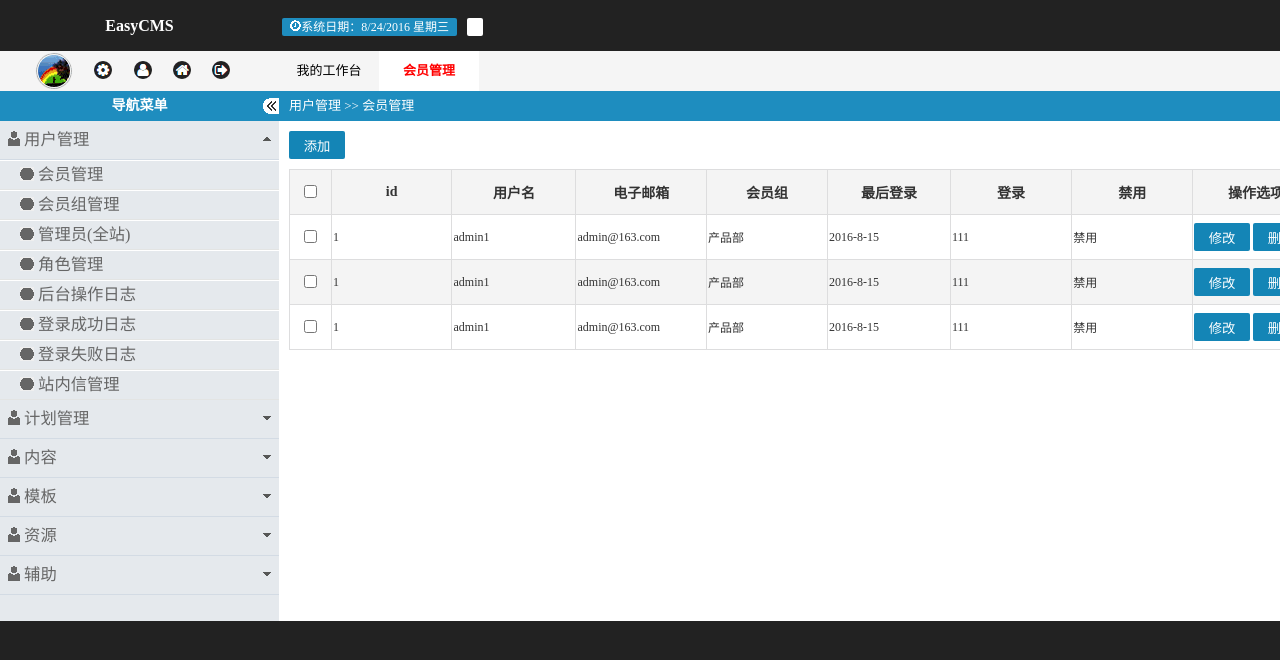
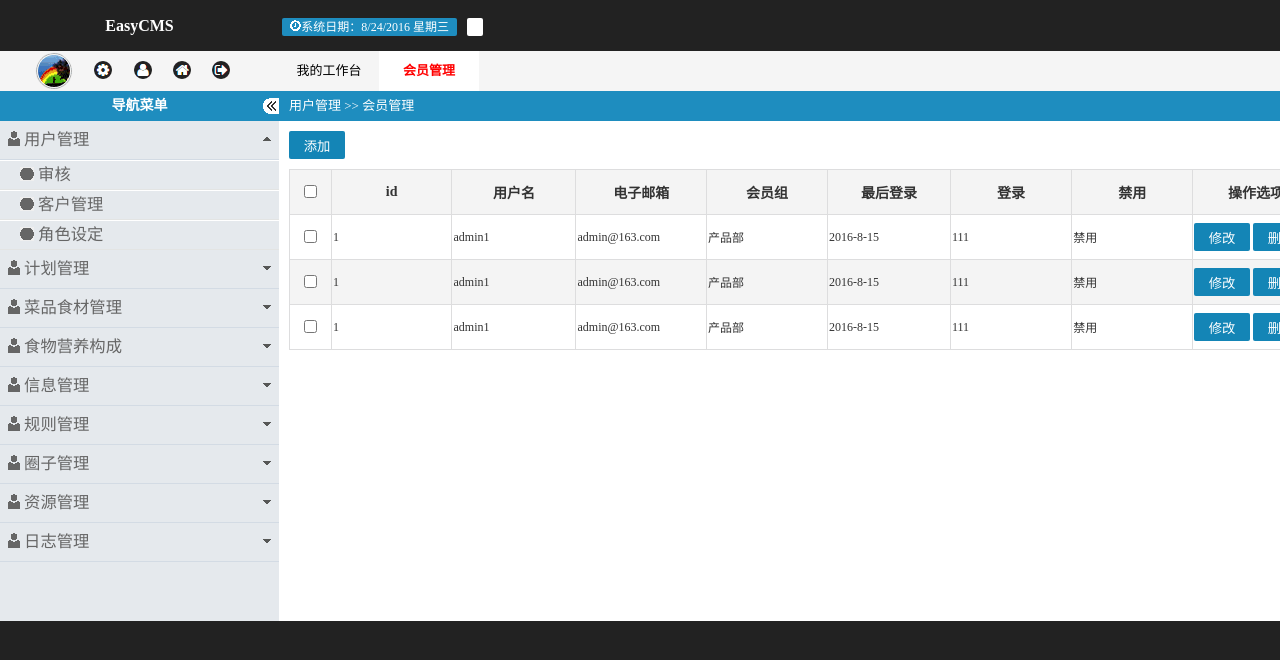
Before and after one commit to a282939130/easyCMS_zouzou_webFrontEnd, a website: page easyCMS/index.html in a window 1280 px wide. Both pictures are taken after a click on the element "用户管理". Shown: the top 660 px of the page. Drawn offline with Linux system fonts and the light colour scheme.

Commit message:
index mailMenu change to design

```diff
--- a/easyCMS/index.html
+++ b/easyCMS/index.html
@@ -41,8 +41,86 @@
 						<div class="pullDownMenu">
 							<div class="pd">
 								<img src="img/a02.png" class="pdleftImg">
-								<span>会员管理</span>
+								<span>审核</span>
 							</div>
+							<div class="pd">
+								<img src="img/a02.png" class="pdleftImg">
+								<span>客户管理</span>
+							</div>
+							<div class="pd">
+								<img src="img/a02.png" class="pdleftImg">
+								<span>角色设定</span>
+							</div>
+
+						</div>
+				</div>
+
+
+
+
+				<div class="UserManagementMenu">
+						<div class="tp">
+							<img src="img/a01.png" class="leftImg">
+							<span>计划管理</span>
+							<img src="img/down.png" class="rightImg">
+						</div>
+
+						<!-- 下拉菜单 -->
+						<div class="pullDownMenu">
+							<div class="pd">
+								<img src="img/a02.png" class="pdleftImg">
+								<span>运动计划</span>
+							</div>
+							<div class="pd">
+								<img src="img/a02.png" class="pdleftImg">
+								<span>饮食计划</span>
+							</div>
+						</div>
+
+
+
+				</div>
+				<div class="UserManagementMenu">
+						<div class="tp">
+							<img src="img/a01.png" class="leftImg">
+							<span>菜品食材管理</span>
+							<img src="img/down.png" class="rightImg">
+						</div>
+
+						<!-- 下拉菜单 -->
+						<div class="pullDownMenu">
+							<div class="pd">
+								<img src="img/a02.png" class="pdleftImg">
+								<span>食材管理</span>
+							</div>
+							<div class="pd">
+								<img src="img/a02.png" class="pdleftImg">
+								<span>菜品管理</span>
+							</div>
+
+						</div>
+
+
+
+
+
+
+
+				</div>
+				<div class="UserManagementMenu">
+						<div class="tp">
+							<img src="img/a01.png" class="leftImg">
+							<span>食物营养构成 </span>
+							<img src="img/down.png" class="rightImg">
+						</div>
+
+						<!--下拉菜单 -->
+						<div class="pullDownMenu">
+							<div class="pd">
+								<img src="img/a02.png" class="pdleftImg">
+								<span>食物营养设定</span>
+							</div>
+							<!--
 							<div class="pd">
 								<img src="img/a02.png" class="pdleftImg">
 								<span>会员组管理</span>
@@ -71,53 +149,7 @@
 								<img src="img/a02.png" class="pdleftImg">
 								<span>站内信管理</span>
 							</div>
-						</div>
-				</div>
-
-
-
-
-				<div class="UserManagementMenu">
-						<div class="tp">
-							<img src="img/a01.png" class="leftImg">
-							<span>计划管理</span>
-							<img src="img/down.png" class="rightImg">
-						</div>
-
-						<!-- 下拉菜单 -->
-						<div class="pullDownMenu">
-							<div class="pd">
-								<img src="img/a02.png" class="pdleftImg">
-								<span>会员管理</span>
-							</div>
-							<div class="pd">
-								<img src="img/a02.png" class="pdleftImg">
-								<span>会员组管理</span>
-							</div>
-							<div class="pd">
-								<img src="img/a02.png" class="pdleftImg">
-								<span>管理员(全站)</span>
-							</div>
-							<div class="pd">
-								<img src="img/a02.png" class="pdleftImg">
-								<span>角色管理</span>
-							</div>
-							<div class="pd">
-								<img src="img/a02.png" class="pdleftImg">
-								<span>后台操作日志</span>
-							</div>
-							<div class="pd">
-								<img src="img/a02.png" class="pdleftImg">
-								<span>登录成功日志</span>
-							</div>
-							<div class="pd">
-								<img src="img/a02.png" class="pdleftImg">
-								<span>登录失败日志</span>
-							</div>
-							<div class="pd">
-								<img src="img/a02.png" class="pdleftImg">
-								<span>站内信管理</span>
-							</div>
+							-->
 						</div>
 
 
@@ -126,94 +158,30 @@
 				<div class="UserManagementMenu">
 						<div class="tp">
 							<img src="img/a01.png" class="leftImg">
-							<span>内容</span>
+							<span>信息管理</span>
 							<img src="img/down.png" class="rightImg">
 						</div>
+
 
 						<!-- 下拉菜单 -->
 						<div class="pullDownMenu">
 							<div class="pd">
 								<img src="img/a02.png" class="pdleftImg">
-								<span>会员管理</span>
+								<span>文章与信息管理</span>
 							</div>
 							<div class="pd">
 								<img src="img/a02.png" class="pdleftImg">
-								<span>会员组管理</span>
+								<span>话题管理</span>
 							</div>
 							<div class="pd">
 								<img src="img/a02.png" class="pdleftImg">
-								<span>管理员(全站)</span>
+								<span>举报动态管理</span>
 							</div>
 							<div class="pd">
 								<img src="img/a02.png" class="pdleftImg">
-								<span>角色管理</span>
+								<span>PK管理</span>
 							</div>
-							<div class="pd">
-								<img src="img/a02.png" class="pdleftImg">
-								<span>后台操作日志</span>
-							</div>
-							<div class="pd">
-								<img src="img/a02.png" class="pdleftImg">
-								<span>登录成功日志</span>
-							</div>
-							<div class="pd">
-								<img src="img/a02.png" class="pdleftImg">
-								<span>登录失败日志</span>
-							</div>
-							<div class="pd">
-								<img src="img/a02.png" class="pdleftImg">
-								<span>站内信管理</span>
-							</div>
-						</div>
 
-
-
-
-
-
-
-				</div>
-				<div class="UserManagementMenu">
-						<div class="tp">
-							<img src="img/a01.png" class="leftImg">
-							<span>模板</span>
-							<img src="img/down.png" class="rightImg">
-						</div>
-
-						<!-- 下拉菜单 -->
-						<div class="pullDownMenu">
-							<div class="pd">
-								<img src="img/a02.png" class="pdleftImg">
-								<span>会员管理</span>
-							</div>
-							<div class="pd">
-								<img src="img/a02.png" class="pdleftImg">
-								<span>会员组管理</span>
-							</div>
-							<div class="pd">
-								<img src="img/a02.png" class="pdleftImg">
-								<span>管理员(全站)</span>
-							</div>
-							<div class="pd">
-								<img src="img/a02.png" class="pdleftImg">
-								<span>角色管理</span>
-							</div>
-							<div class="pd">
-								<img src="img/a02.png" class="pdleftImg">
-								<span>后台操作日志</span>
-							</div>
-							<div class="pd">
-								<img src="img/a02.png" class="pdleftImg">
-								<span>登录成功日志</span>
-							</div>
-							<div class="pd">
-								<img src="img/a02.png" class="pdleftImg">
-								<span>登录失败日志</span>
-							</div>
-							<div class="pd">
-								<img src="img/a02.png" class="pdleftImg">
-								<span>站内信管理</span>
-							</div>
 						</div>
 
 
@@ -222,54 +190,7 @@
 				<div class="UserManagementMenu">
 						<div class="tp">
 							<img src="img/a01.png" class="leftImg">
-							<span>资源</span>
-							<img src="img/down.png" class="rightImg">
-						</div>
-
-
-						<!-- 下拉菜单 -->
-						<div class="pullDownMenu">
-							<div class="pd">
-								<img src="img/a02.png" class="pdleftImg">
-								<span>会员管理</span>
-							</div>
-							<div class="pd">
-								<img src="img/a02.png" class="pdleftImg">
-								<span>会员组管理</span>
-							</div>
-							<div class="pd">
-								<img src="img/a02.png" class="pdleftImg">
-								<span>管理员(全站)</span>
-							</div>
-							<div class="pd">
-								<img src="img/a02.png" class="pdleftImg">
-								<span>角色管理</span>
-							</div>
-							<div class="pd">
-								<img src="img/a02.png" class="pdleftImg">
-								<span>后台操作日志</span>
-							</div>
-							<div class="pd">
-								<img src="img/a02.png" class="pdleftImg">
-								<span>登录成功日志</span>
-							</div>
-							<div class="pd">
-								<img src="img/a02.png" class="pdleftImg">
-								<span>登录失败日志</span>
-							</div>
-							<div class="pd">
-								<img src="img/a02.png" class="pdleftImg">
-								<span>站内信管理</span>
-							</div>
-						</div>
-
-
-
-				</div>
-				<div class="UserManagementMenu">
-						<div class="tp">
-							<img src="img/a01.png" class="leftImg">
-							<span>辅助</span>
+							<span>规则管理</span>
 							<img src="img/down.png" class="rightImg">
 						</div>
 
@@ -277,45 +198,104 @@
 						<div class="pullDownMenu">
 							<div class="pd">
 								<img src="img/a02.png" class="pdleftImg">
-								<span>会员管理</span>
+								<span>勋章</span>
 							</div>
 							<div class="pd">
 								<img src="img/a02.png" class="pdleftImg">
-								<span>会员组管理</span>
+								<span>积分</span>
 							</div>
 							<div class="pd">
 								<img src="img/a02.png" class="pdleftImg">
-								<span>管理员(全站)</span>
+								<span>等级</span>
 							</div>
 							<div class="pd">
 								<img src="img/a02.png" class="pdleftImg">
-								<span>角色管理</span>
+								<span>健康指数</span>
 							</div>
 							<div class="pd">
 								<img src="img/a02.png" class="pdleftImg">
-								<span>后台操作日志</span>
+								<span>圈子建立</span>
 							</div>
-							<div class="pd">
-								<img src="img/a02.png" class="pdleftImg">
-								<span>登录成功日志</span>
-							</div>
-							<div class="pd">
-								<img src="img/a02.png" class="pdleftImg">
-								<span>登录失败日志</span>
-							</div>
-							<div class="pd">
-								<img src="img/a02.png" class="pdleftImg">
-								<span>站内信管理</span>
-							</div>
+
 						</div>
 
 
 				</div>
 
 
+				<div class="UserManagementMenu">
+						<div class="tp">
+							<img src="img/a01.png" class="leftImg">
+							<span>圈子管理</span>
+							<img src="img/down.png" class="rightImg">
+						</div>
+
+						<!-- 下拉菜单 -->
+						<div class="pullDownMenu">
+							<div class="pd">
+								<img src="img/a02.png" class="pdleftImg">
+								<span>官方圈子</span>
+							</div>
+							<div class="pd">
+								<img src="img/a02.png" class="pdleftImg">
+								<span>普通圈子</span>
+							</div>
+
+						</div>
 
 
+				</div>
 
+				<div class="UserManagementMenu">
+						<div class="tp">
+							<img src="img/a01.png" class="leftImg">
+							<span>资源管理</span>
+							<img src="img/down.png" class="rightImg">
+						</div>
+
+						<!-- 下拉菜单 -->
+						<div class="pullDownMenu">
+							<div class="pd">
+								<img src="img/a02.png" class="pdleftImg">
+								<span>图片资源</span>
+							</div>
+							<div class="pd">
+								<img src="img/a02.png" class="pdleftImg">
+								<span>HTML静态资源</span>
+							</div>
+							<div class="pd">
+								<img src="img/a02.png" class="pdleftImg">
+								<span>CSS</span>
+							</div>
+							<div class="pd">
+								<img src="img/a02.png" class="pdleftImg">
+								<span>JS</span>
+							</div>
+
+						</div>
+
+
+				</div>
+
+
+				<div class="UserManagementMenu">
+						<div class="tp">
+							<img src="img/a01.png" class="leftImg">
+							<span>日志管理</span>
+							<img src="img/down.png" class="rightImg">
+						</div>
+
+						<!-- 下拉菜单 -->
+						<div class="pullDownMenu">
+							<div class="pd">
+								<img src="img/a02.png" class="pdleftImg">
+								<span>日志管理</span>
+							</div>
+
+						</div>
+
+
+				</div>
 
 
 
```
Also changed, not shown: easyCMS/component/sportPlan/sportPlan.html (added, +98 -0 lines).
